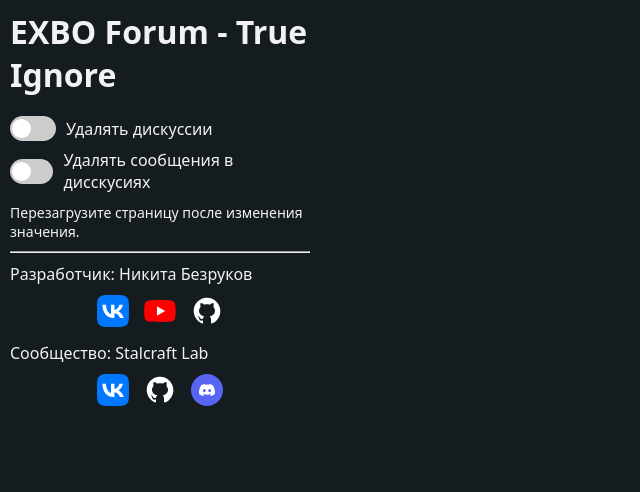
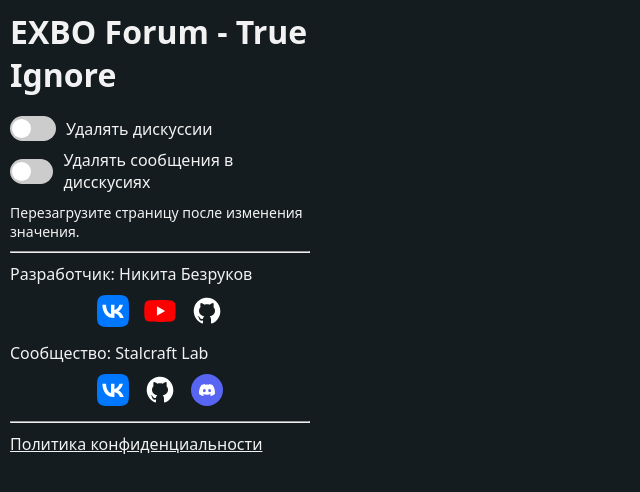
Before and after one commit to onejeuu/exbo-forum-true-ignore, a website built with webpack: page src/popup.html in a window 1280 px wide. Shown: the whole page, without its empty margins (0-640 px from the left). Built offline with nearby package versions, Linux system fonts and the light colour scheme.

Commit message:
add privacy policy

```diff
--- a/src/popup.html
+++ b/src/popup.html
@@ -56,6 +56,12 @@
                     </a>
                 </div>
             </div>
+            <hr>
+            <div class="row">
+                <a href="https://www.privacypolicygenerator.info/live.php?token=zsXrYB6jrQL4fvvXVgr0pW1FEsha3H3E" target="_blank">
+                    Политика конфиденциальности
+                </a>
+            </div>
         </main>
         <br>
     </div>
```
